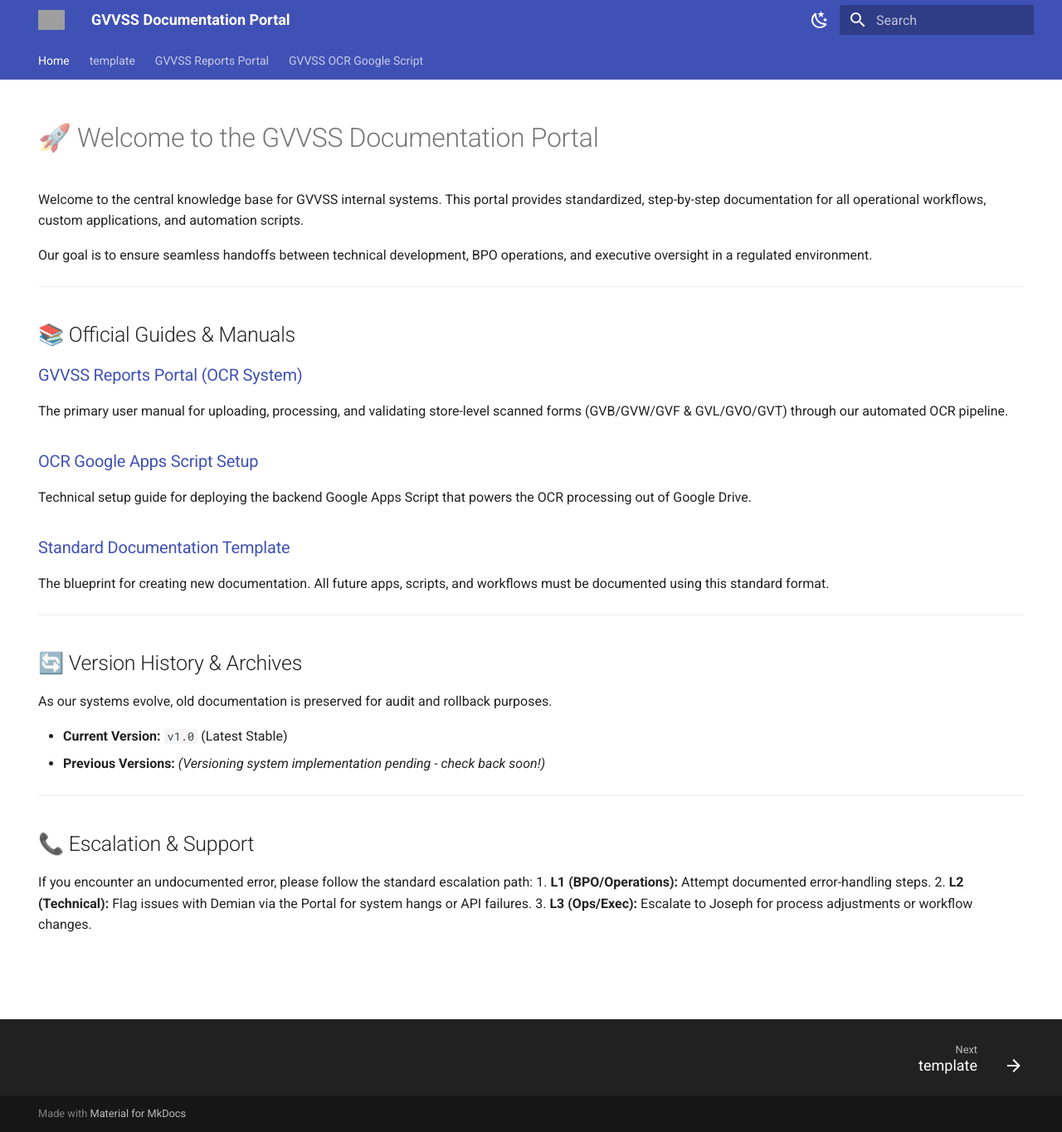
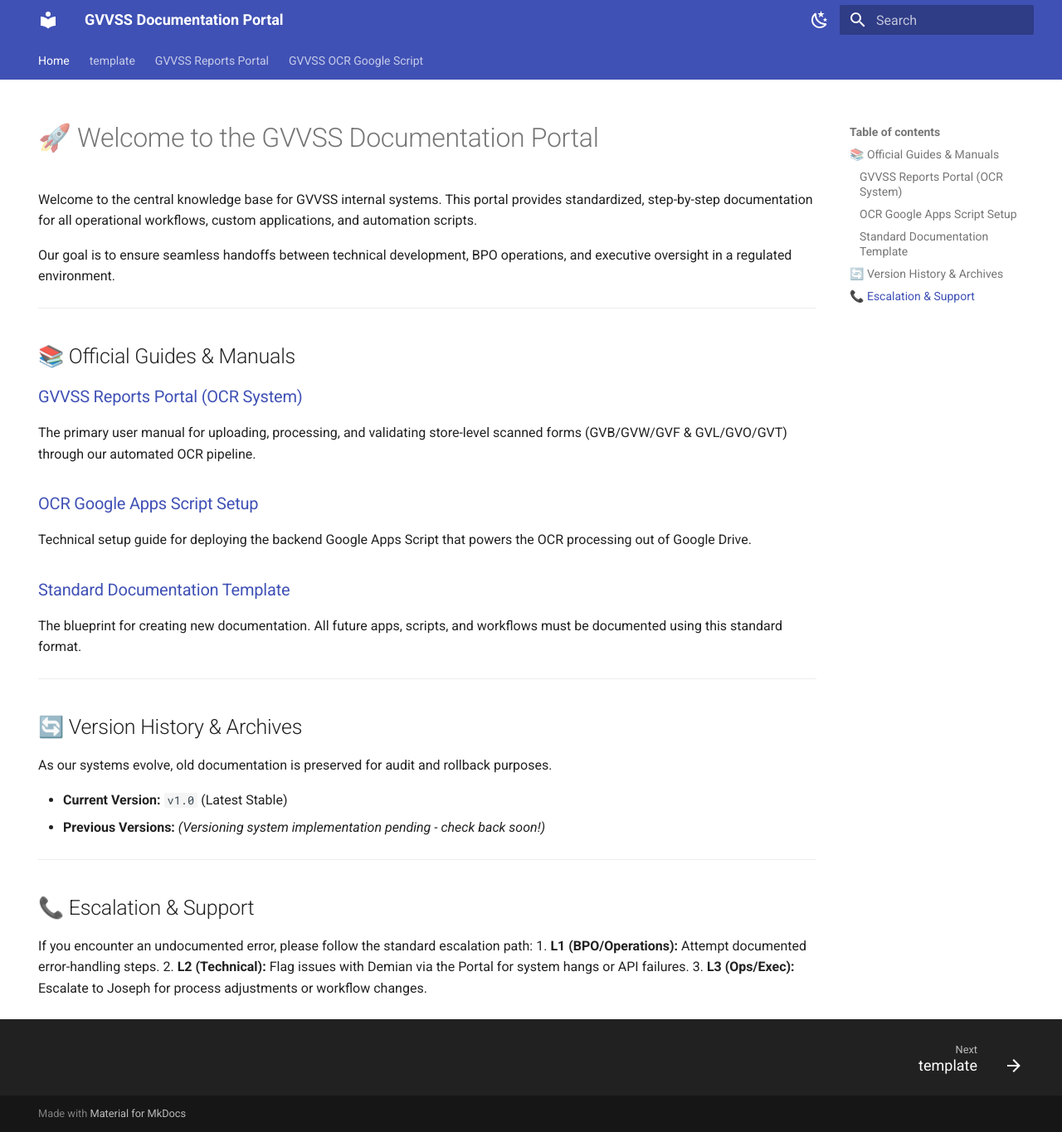
Before and after one commit to johannes-gvssgroup/sample-documentation-v1, an MkDocs documentation site: the page built from docs/index.md, in a window 1280 px wide and 1365 px high. Shown: the whole window at 83% size. Built offline with MkDocs 1.6.1 and Material for MkDocs 9.7.7, drawn with Linux system fonts in a browser that asks for light colours; the version menu is left out; grey boxes are pictures that could not be loaded.

Commit message:
hotfix: image fixes and logo

```diff
--- a/mkdocs.yml
+++ b/mkdocs.yml
@@ -2,26 +2,21 @@
 
 theme:
   name: material
-  custom_dir: overrides
-  logo: material/shield-check     # Changes the top-left logo
-  favicon: material/shield-check  # Changes the browser tab icon
   # 1. UI Features
   features:
     - navigation.tabs          # Moves top-level folders to a top menu bar
     - navigation.sections      # Makes the sidebar look cleaner
     - navigation.top           # Adds a "back to top" arrow when scrolling
-    - navigation.tracking      # NEW: Shows a circular scroll progress bar
-    - navigation.footer        # NEW: Adds Next/Previous buttons at the bottom of pages
+    - navigation.footer        # KEPT: Next/Previous buttons at the bottom
     - search.suggest           # Auto-suggests results as users type
     - search.highlight         # Highlights the search term on the page
-    - content.code.copy        # NEW: Adds a "Copy" button to code blocks
 
   # 2. Color Palette & Dark Mode Toggle
   palette:
     # Light mode settings
     - media: "(prefers-color-scheme: light)"
       scheme: default
-      primary: indigo          # Change this to your company's main color (e.g., blue, red, teal)
+      primary: indigo
       accent: blue
       toggle:
         icon: material/weather-night
@@ -35,7 +30,7 @@
         icon: material/weather-sunny
         name: Switch to light mode
 
-# 3. Markdown Power-Ups (Allows call-out boxes and advanced formatting)
+# 3. Markdown Power-Ups
 markdown_extensions:
   - admonition
   - pymdownx.details
@@ -46,13 +41,6 @@
   version:
     provider: mike
 
-# 5. Plugins (Adds the "Last Updated" timestamp)
-plugins:
-  - search
-  - git-revision-date-localized:
-      enable_creation_date: false
-      type: date
-
 # Your Navigation Menu
 nav:
   - Home: index.md
```
Also changed, not shown: 1 other file.
